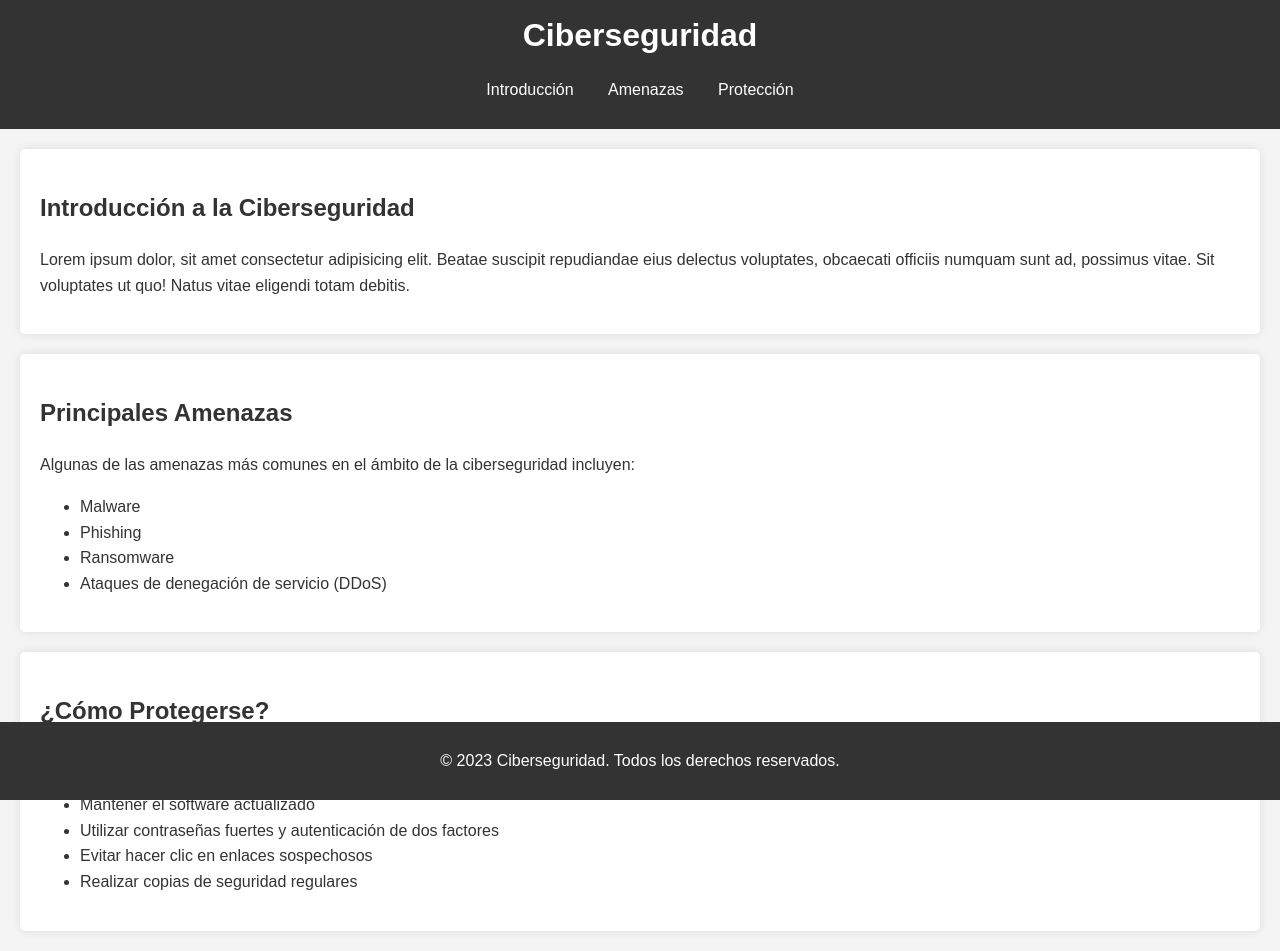
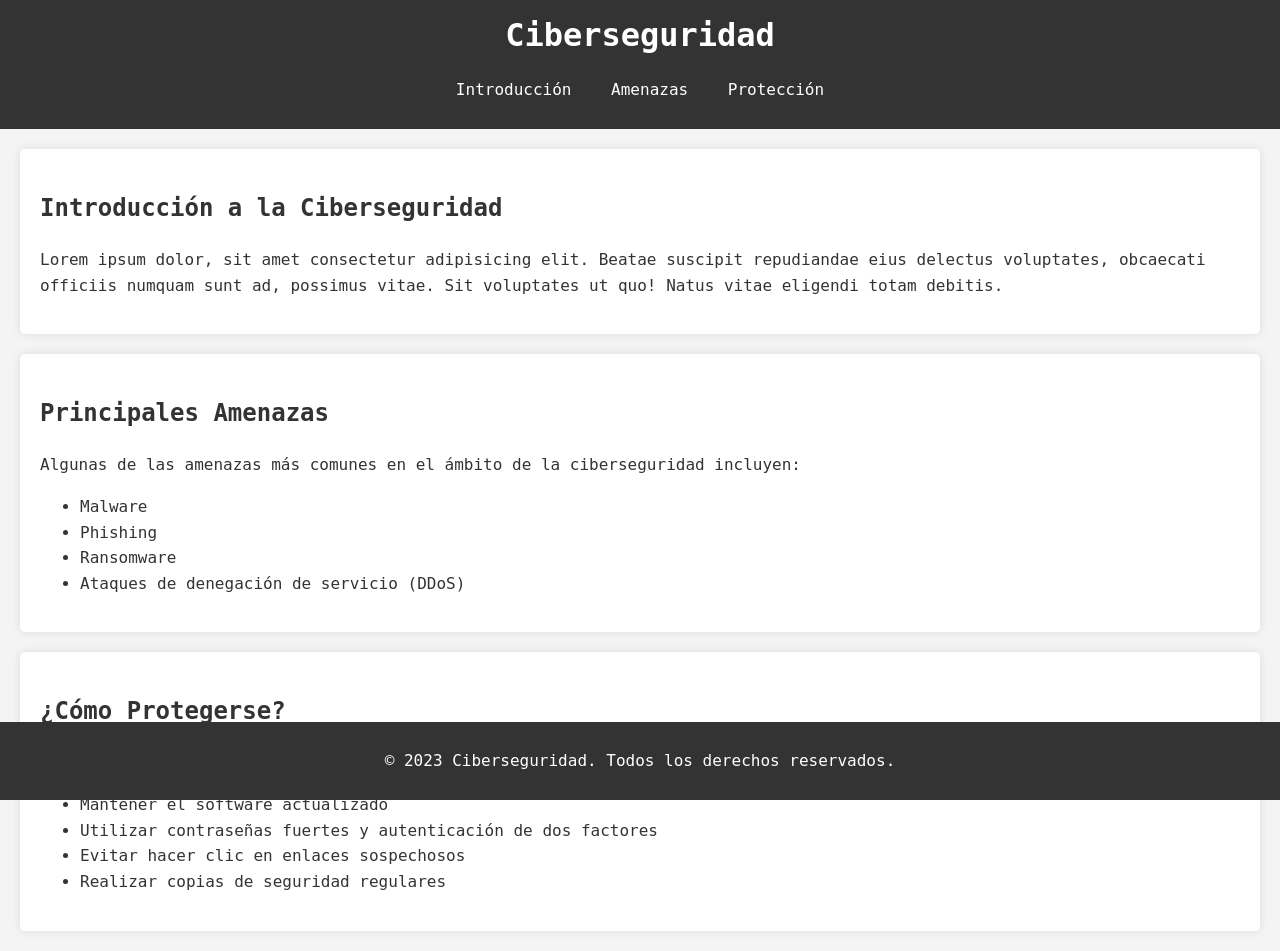
Before and after one commit to Jozexo/Portafolio-CyberSecurity, a PHP site: page /html/index.html in a window 1280 px wide. Run offline with PHP 8.4, Linux system fonts and the light colour scheme; some web fonts are replaced.

Commit message:
add font face

```diff
--- a/css/main.css
+++ b/css/main.css
@@ -1,6 +1,26 @@
+@font-face {
+    font-family: 'Departure Mono Nerd Font';
+    src: url('../fonts/DepartureMonoNerdFont-Regular.otf') format('opentype');
+    font-weight: normal;
+    font-style: normal;
+}
+
+@font-face {
+    font-family: 'Departure Mono Nerd Font';
+    src: url('../fonts/DepartureMonoNerdFont-Bold.otf') format('opentype');
+    font-weight: bold;
+    font-style: normal;
+}
+
+@font-face {
+    font-family: 'Departure Mono Nerd Font';
+    src: url('../fonts/DepartureMonoNerdFont-Italic.otf') format('opentype');
+    font-weight: normal;
+    font-style: italic;
+}
 
 body {
-    font-family: Arial, sans-serif;
+    font-family: 'Departure Mono Nerd Font', monospace;
     line-height: 1.6;
     margin: 0;
     padding: 0;
@@ -16,6 +36,7 @@ header {
 }
 
 header h1 {
+    font-family: 'Departure Mono Nerd Font', monospace;
     margin: 0;
 }
 
```
